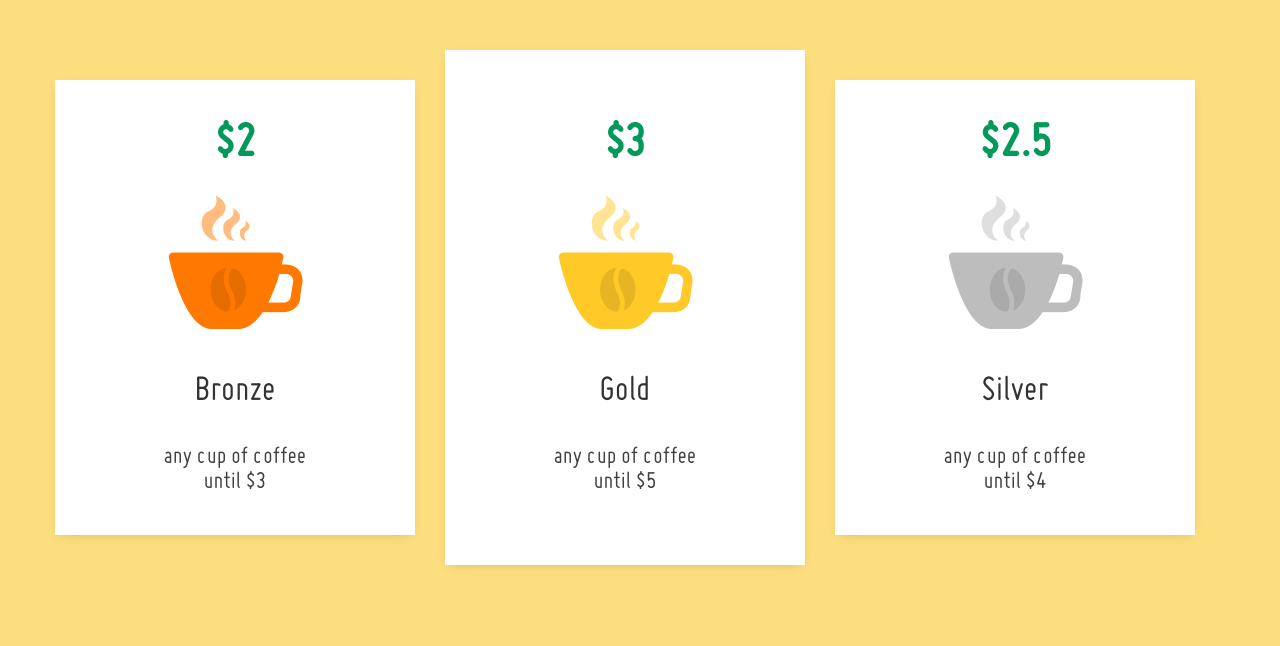
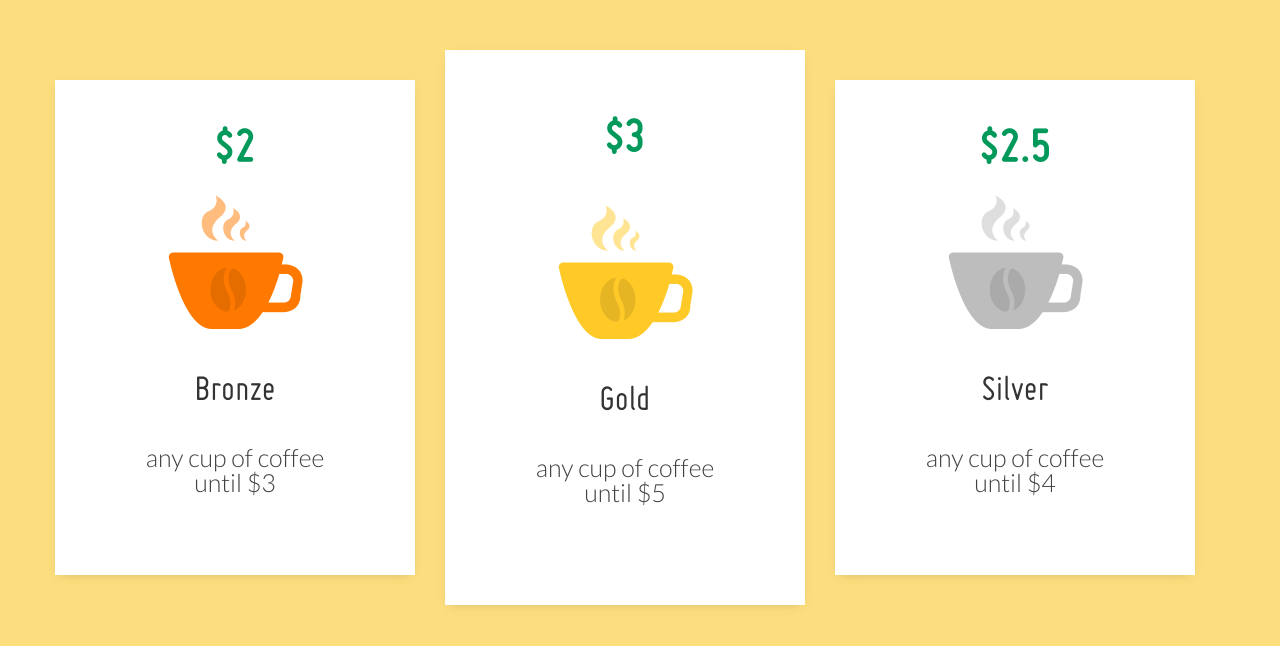
Before and after one commit to zadorroman/cups-coffee, a plain HTML site: page index.html in a window 1280 px wide. Drawn offline with Linux system fonts and the light colour scheme.

Commit message:
i hope it last my change

```diff
--- a/css/styles.css
+++ b/css/styles.css
@@ -1,13 +1,35 @@
+@import url('https://fonts.googleapis.com/css2?family=Lato:wght@300&display=swap');
 
-@font-face {
-	font-family: "Miso";
-	src: url('../fonts/miso.otf') format("truetype");
-	font-style: normal;
-	font-weight: normal;
+	@font-face {
+		font-family: 'miso regular';
+		src: url('../css/fonts/miso/miso.eot');
+		src: url('../css/fonts/miso/miso.eot?#iefix') format('embedded-opentype'),
+			 url('../css/fonts/miso/miso.woff2') format('woff2'),
+			 url('../css/fonts/miso/miso.woff') format('woff'),
+			 url('../css/fonts/miso/miso.ttf') format('truetype'),
+			 url('../css/fonts/miso/miso.svg#misoruregular') format('svg');
+		font-weight: normal;
+		font-style: normal;
+
+	}
+
+	@font-face {
+		font-family: 'miso bold';
+		src: url('../css/fonts/miso-bold/miso-bold.eot');
+		src: url('../css/fonts/miso-bold/miso-bold.eot?#iefix') format('embedded-opentype'),
+			 url('../css/fonts/miso-bold/miso-bold.woff2') format('woff2'),
+			 url('../css/fonts/miso-bold/miso-bold.woff') format('woff'),
+			 url('../css/fonts/miso-bold/miso-bold.ttf') format('truetype'),
+			 url('../css/fonts/miso-bold/miso-bold.svg#misobold') format('svg');
+		font-weight: normal;
+		font-style: normal;
+
 	}
 
 :root {
-
+--font-miso: 'miso regular', sans-serif;
+--font-misobold: 'miso bold', sans-serif;
+--font-lato: 'Lato', sans-serif;
 }
 
 * {
@@ -32,7 +54,7 @@ body, html {
 
 
 body {
-	font-family: 'Miso';
+	font-family: var(--font-miso);
 	background: #fdde7e;
 }
 
@@ -55,6 +77,7 @@ body {
 	display: flex;
 	flex-direction: column;
 	margin: 0 15px 20px;
+	padding: 40px 0;
 	background: #fff;
 	text-align: center;
 	box-shadow: 0px 3px 12px -5px rgba(0, 0, 0, .2);
@@ -62,12 +85,7 @@ body {
 }
 
 .cup:nth-child(2) {
-	flex-basis: 360px;
-	display: flex;
-	flex-direction: column;
-	padding: 30px 0;
-	background: #fff;
-
+	padding: 60px 0;
 }
 
 .cup:hover {
@@ -75,32 +93,31 @@ body {
 }
 
 .cup__title {
-	margin: 40px auto 25px;
-	font-weight: 700;
+	margin-bottom: 25px;
 	color: #02995b;
 	font-size: 50px;
-	font-weight: 700;
+	font-family: var(--font-misobold);
+}
+
+.cup:nth-child(2) .cup__title {
+	margin-bottom: 45px;
 }
 
 .cup__body {
 	padding: 40px 0 0;
-	flex-grow: 1;
-	display: flex;
-	flex-direction: column;
 }
 
 .cup__subtitle {
- 	font-size: 37px;
+ 	 font-size: 37px;
 	 color: #333333;
 	 margin-bottom: 35px;
 }
 
 .cup__text {
 	font-size: 25px;
-	font-weight: 500;
-	color: #414141;
-	flex-grow: 1;
-	margin: 0 100px 40px;
+    color: #414141;
+    margin: 0px 90px 40px;
+    font-family: var(--font-lato);
 }
 
 
--- a/index.html
+++ b/index.html
@@ -21,40 +21,40 @@
 		<div class="cups">
 
 			<div class="cup">
-				<h1 class="cup__title">$2</h1>
+				<p class="cup__title">$2</p>
 				<a href="#" class="cup__link">
 					<img src="images/bronze_cup.png" alt="bronzecup">
 				</a>
 				<div class="cup__body">
-					<h2 class="cup__subtitle bronze">
-						<span>B</span><span>r</span><span>o</span><span>n</span><span>z</span><span>e</span></h2>
+					<p class="cup__subtitle bronze">
+						<span>B</span><span>r</span><span>o</span><span>n</span><span>z</span><span>e</span></p>
 					<p class="cup__text">any cup of coffee until $3</p>
 				</div>
 			</div>
 
 			<div class="cup">
-				<h1 class="cup__title">$3</h1>
+				<p class="cup__title">$3</p>
 				<a href="#" class="cup__link">
 					<img src="images/gold_cup.png" alt="goldcup">
 				</a>
 				<div class="cup__body">
-					<h2 class="cup__subtitle"><span>G</span><span>o</span><span>l</span><span>d</span></h2>
+					<p class="cup__subtitle"><span>G</span><span>o</span><span>l</span><span>d</span></p>
 					<p class="cup__text">any cup of coffee until $5</p>
 				</div>
 			</div>
 
 			<div class="cup">
-				<h1 class="cup__title">$2.5</h1>
+				<p class="cup__title">$2.5</p>
 				<a href="#" class="cup__link">
 					<img src="images/silver_cup.png" alt="silvercup">
 				</a>
-				<div class="cup__body">
-					<h2 class="cup__subtitle">
-						<span>S</span><span>i</span><span>l</span><span>v</span><span>e</span><span>r</span></h2>
-					<p class="cup__text">any cup of coffee until $4</p>
-				</div>
+				<div class="cup__body"></div>
+				<p class="cup__subtitle">
+					<span>S</span><span>i</span><span>l</span><span>v</span><span>e</span><span>r</span></p>
+				<p class="cup__text">any cup of coffee until $4</p>
 			</div>
 		</div>
+	</div>
 </body>
 
 </html>
```
Also changed, not shown: css/fonts/miso-bold/miso-bold.svg (added), css/fonts/miso-bold/miso-bold.ttf (added), css/fonts/miso-bold/miso-bold.woff (added), css/fonts/miso-bold/miso-bold.woff2 (added), css/fonts/miso/miso.svg (added), css/fonts/miso/miso.ttf (added), css/fonts/miso/miso.woff (added), css/fonts/miso/miso.woff2 (added), fonts/miso-bold.otf (deleted), fonts/miso.otf (deleted), 2 other files.
